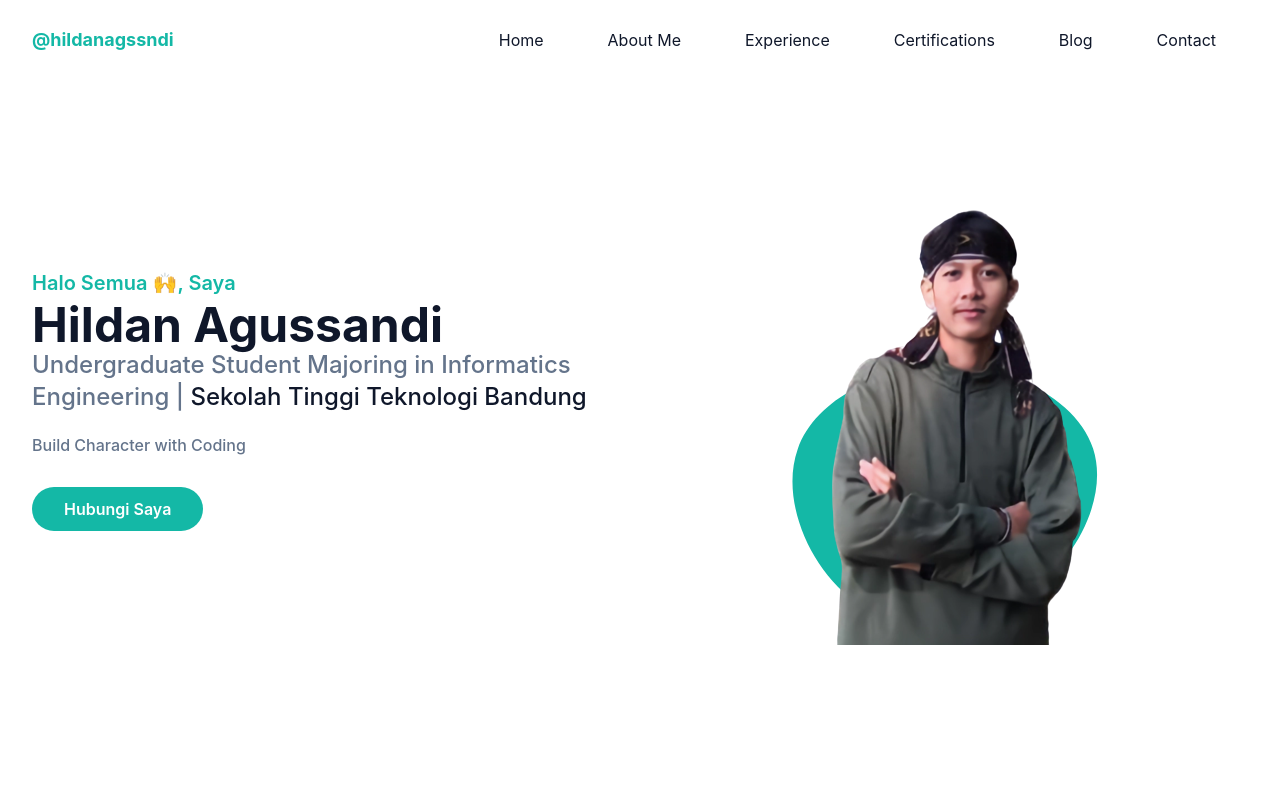
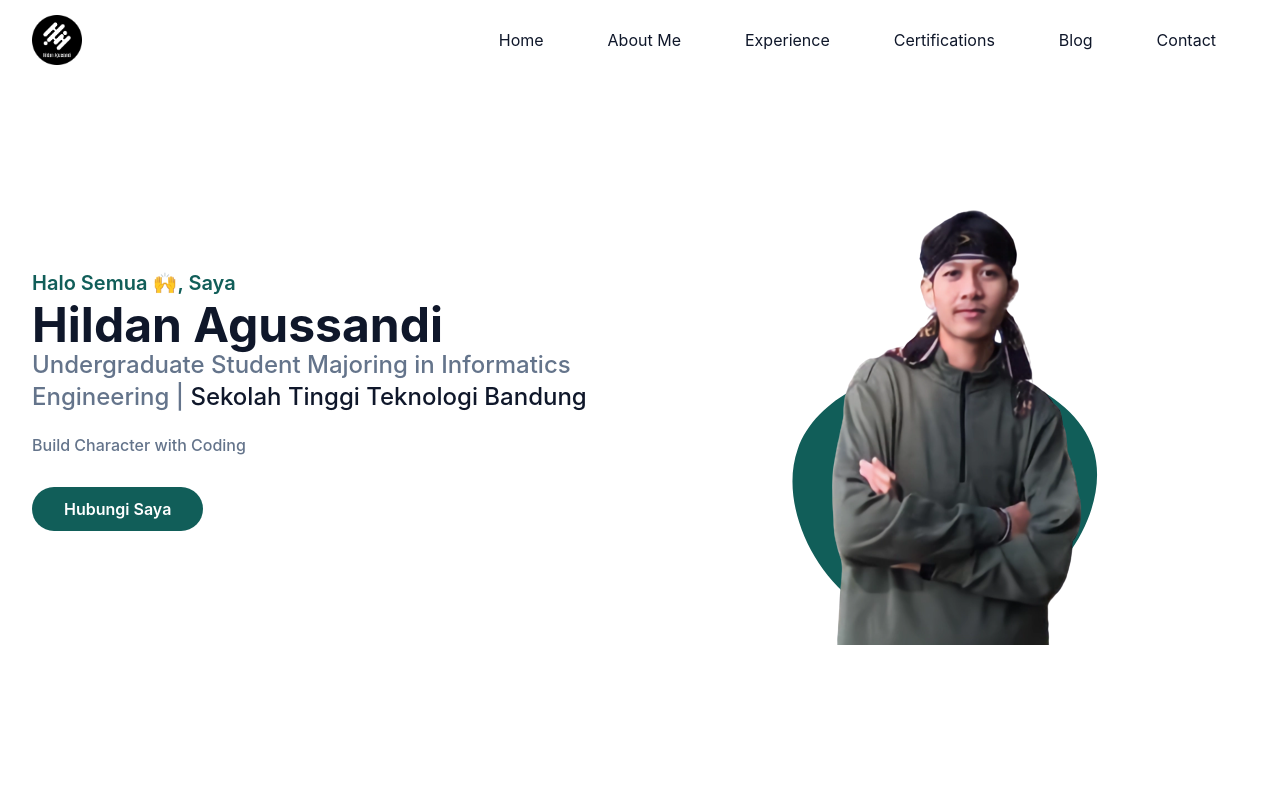
Before and after one commit to hildanagssndi/portfolio-hildanagssndi, a website: page index.html in a window 1280 px wide. Shown: the top 786 px of the page. Drawn offline with Linux system fonts and the light colour scheme.

Commit message:
colour change

```diff
--- a/index.html
+++ b/index.html
@@ -4,6 +4,7 @@
     <meta charset="UTF-8">
     <meta name="viewport" content="width=device-width, initial-scale=1.0">
     <title>Portfolio Hildan Agussandi</title>
+    <link rel="icon" type="image/x-icons" href="dist/img/logo/2.png" />
     <link href="dist/output.css" rel="stylesheet">
 </head>
 <body>
@@ -12,7 +13,9 @@
 <div class="container">
     <div class="flex items-center justify-between relative">
         <div class="px-4">
-            <a href="#home" class="font-bold text-lg text-primary block py-6">@hildanagssndi</a>
+            <a class="nav-menu" href="#home">
+                <img src="dist/img/logo/2.png" fill="#115e59" alt="" width="50"
+                        class="d-inline-block align-text-top"></a>
         </div>
         <div class="flex items-center px-4">
             <button id="hamburger" name="hamburger" type="button" class="block absolute right-4 lg:hidden">
@@ -71,7 +74,7 @@
                 <img src="dist/img/hildann1.png" alt="Hildan Agussandi" class="max-w-full mx-auto"/>
                 <span class="absolute -bottom-0 -z-10 left-1/2 -translate-x-1/2 md:scale-110">
                     <svg width="300" height="300" viewBox="0 0 200 200" xmlns="http://www.w3.org/2000/svg">
-                        <path fill="#14b8a6" d="M61.1,-20C67.8,0.8,54,28.1,32.5,43.3C11,58.6,-18.2,62,
+                        <path fill="#115e59" d="M61.1,-20C67.8,0.8,54,28.1,32.5,43.3C11,58.6,-18.2,62,
                         -39.6,47.9C-61,33.9,-74.7,2.6,-66.8,-19.8C-58.9,-42.3,-29.4,-55.9,-1.1,-55.5C27.2,-55.2,54.4,-40.8,61.1,-20Z"
                         transform="translate(100 100) scale(1.4)" />
                       </svg>
@@ -241,7 +244,7 @@
     <div class="container">
         <div class="w-full px-4">
             <div class="max-w-xl mx-auto text-center mb-16">
-                <h4 class="font-bold uppercase text-lg text-primary mb-2">Licenses, Certifications and Training</h4>
+                <h4 class="font-bold uppercase text-lg text-white mb-2">Licenses, Certifications and Training</h4>
                 <h2 class="font-bold text-white text-3xl mb-4 sm:text-4xl lg:text-5xl">Ever Followed</h2>
                 <p class="font-medium text-md text-white md:text-lg">
                     Saya pun aktif dalam kegiatan untuk membangun hardskill seperti dibawah ini :</p>
--- a/tailwind.config.js
+++ b/tailwind.config.js
@@ -8,7 +8,7 @@ module.exports = {
     },
     extend: {
       colors: {
-        primary: '#14b8a6',
+        primary: '#115e59',
         secondary: '#64748b',
         dark: '#0f172a',
       },
```
Also changed, not shown: dist/img/logo/2.png (added), dist/output.css.
